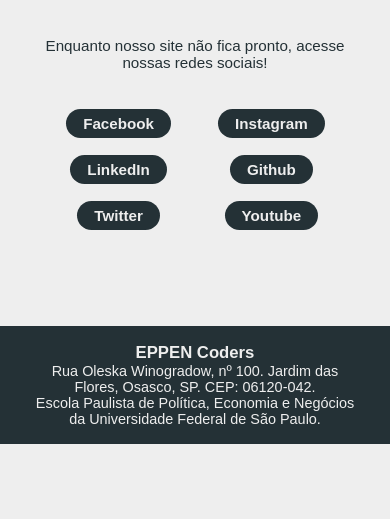
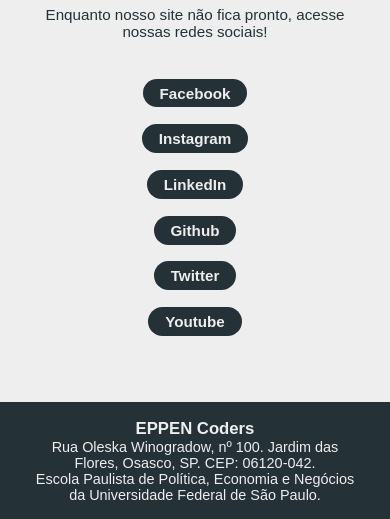
Before and after one commit to EPPENCoders/website, a plain HTML site: page index.html in a window 390 px wide. Shown: the part 442-961 px from the top of the page. Before the commit the page ends 886 px from the top, so only its background shows below. Drawn offline with Linux system fonts and the light colour scheme; a web font is replaced by a local one.

Commit message:
Changed flex direction on social media links for mobile.

```diff
--- a/styles/style.css
+++ b/styles/style.css
@@ -47,8 +47,9 @@
     flex-direction: column;
     align-items: center;
     justify-content: center;
-    height: 73vh;
+    min-height: 73vh;
     text-align: center;
+    overflow: hidden;
 }
 
 main section#development h1 {
@@ -112,13 +113,11 @@
     }
 
     main section#development ul.social-media {
+        flex-direction: column;
         padding-left: 0;
-        align-items: center;
-        flex-wrap: wrap;
     }
 
     main section#development ul.social-media li {
-        flex-basis: 50%;
         text-align: center;
     }
 }
```
Also changed, not shown: index.html (line endings or trailing spaces).
